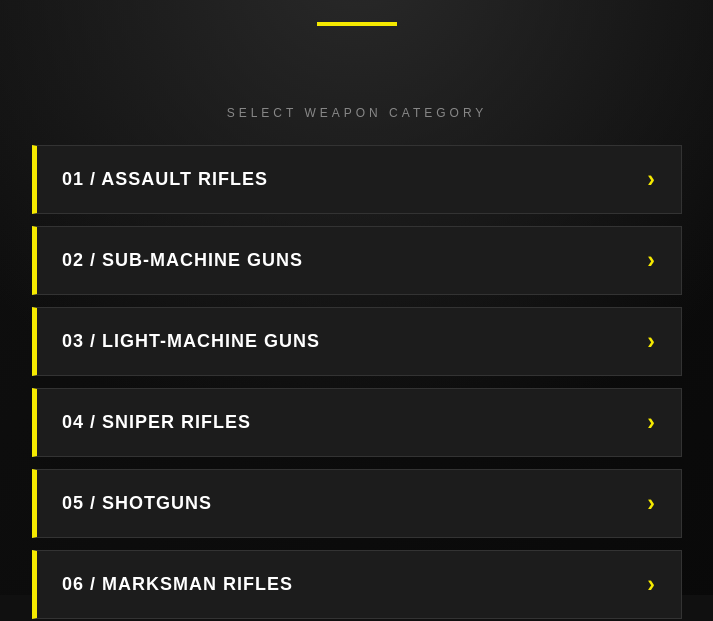
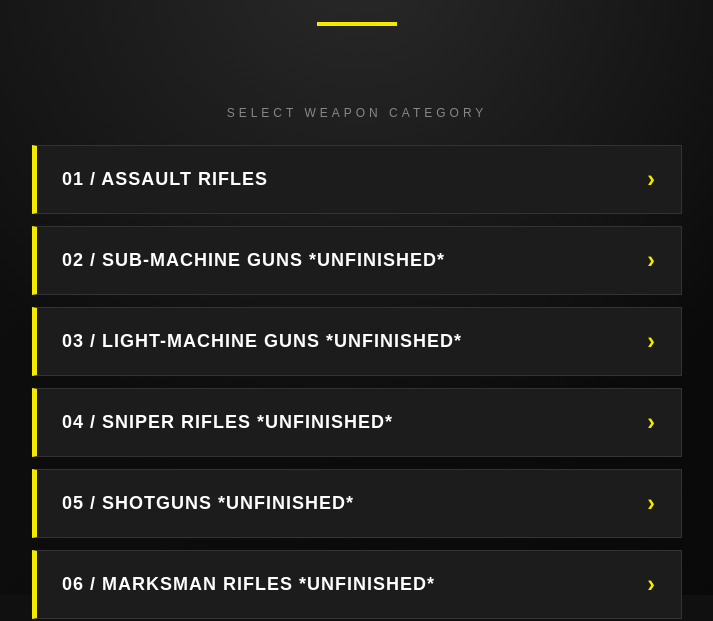
Before and after one commit to Iwase-XD/iwase-xd.github.io, a plain HTML site: page CODM.html in a window 1280 px wide. Shown: the part 205-826 px from the top of the page, without its empty margins (283-996 px from the left). Drawn offline with Linux system fonts and the light colour scheme.

Commit message:
Update CODM.html

```diff
--- a/CODM.html
+++ b/CODM.html
@@ -193,27 +193,27 @@ body::before {
     </a>
 
     <a href="smg.html" class="button">
-        <span>02 / Sub-Machine Guns</span>
+        <span>02 / Sub-Machine Guns *UNFINISHED*</span>
         <span class="arrow">›</span>
     </a>
 
-    <a href="lmtg.html" class="button">
-        <span>03 / Light-Machine Guns</span>
+    <a href="lmg.html" class="button">
+        <span>03 / Light-Machine Guns *UNFINISHED*</span>
         <span class="arrow">›</span>
     </a>
 
     <a href="sr.html" class="button">
-        <span>04 / Sniper Rifles</span>
+        <span>04 / Sniper Rifles *UNFINISHED*</span>
         <span class="arrow">›</span>
     </a>
 
     <a href="sg.html" class="button">
-        <span>05 / Shotguns</span>
+        <span>05 / Shotguns *UNFINISHED*</span>
         <span class="arrow">›</span>
     </a>
 
     <a href="mr.html" class="button">
-        <span>06 / Marksman Rifles</span>
+        <span>06 / Marksman Rifles *UNFINISHED*</span>
         <span class="arrow">›</span>
     </a>
 
```
